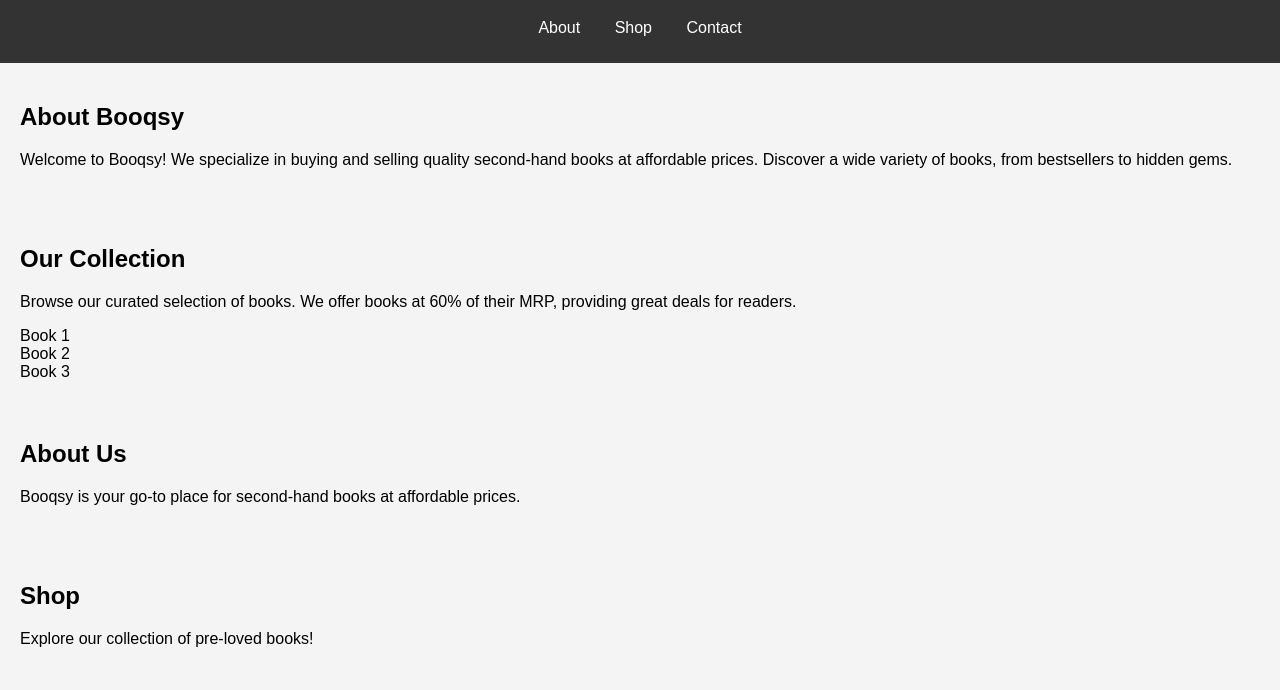
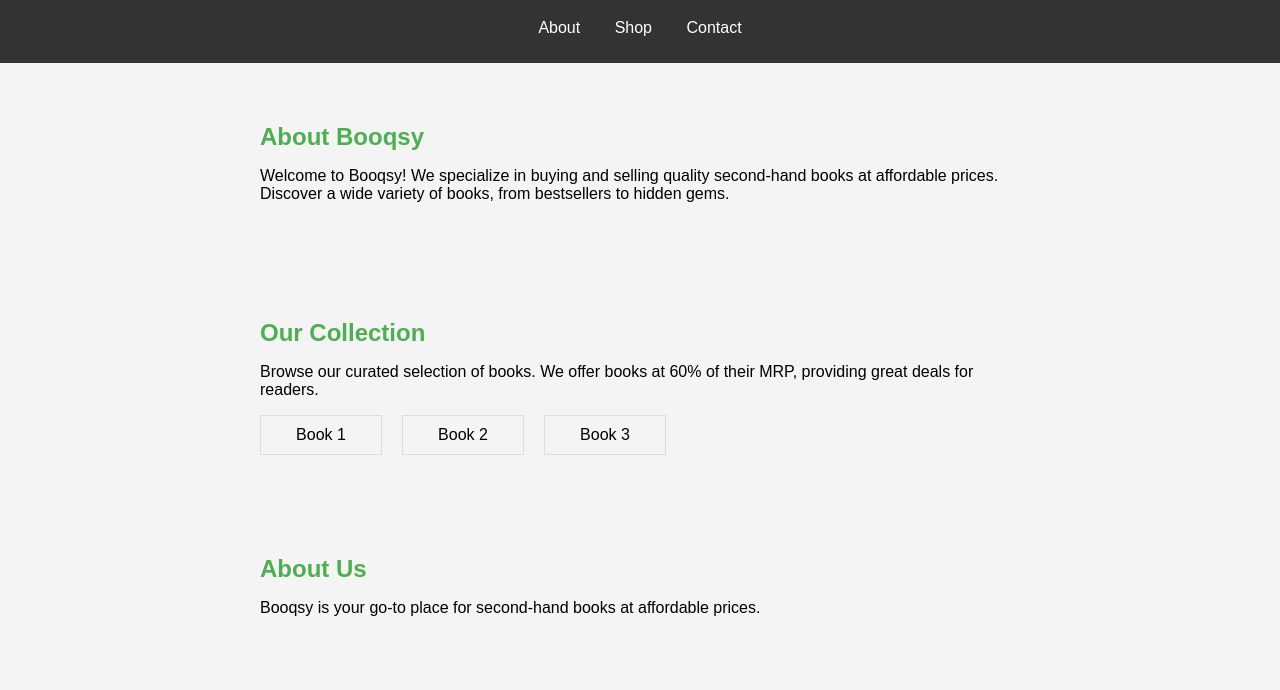
Before and after one commit to kaziamaan47/booqsy, a plain HTML site: page index.html in a window 1280 px wide. Shown: the part 71-761 px from the top of the page. Drawn offline with Linux system fonts and the light colour scheme.

Commit message:
Update styles.css

```diff
--- a/styles.css
+++ b/styles.css
@@ -37,3 +37,31 @@ footer {
     background: #333;
     color: #fff;
 }
+main {
+    padding: 20px;
+    max-width: 800px;
+    margin: auto;
+}
+
+section {
+    margin-bottom: 40px;
+}
+
+h2 {
+    color: #4CAF50;
+    font-size: 24px;
+    margin-bottom: 10px;
+}
+
+.book-gallery {
+    display: flex;
+    gap: 20px;
+}
+
+.book-item {
+    background-color: #f4f4f4;
+    border: 1px solid #ddd;
+    padding: 10px;
+    width: 100px;
+    text-align: center;
+}
```
